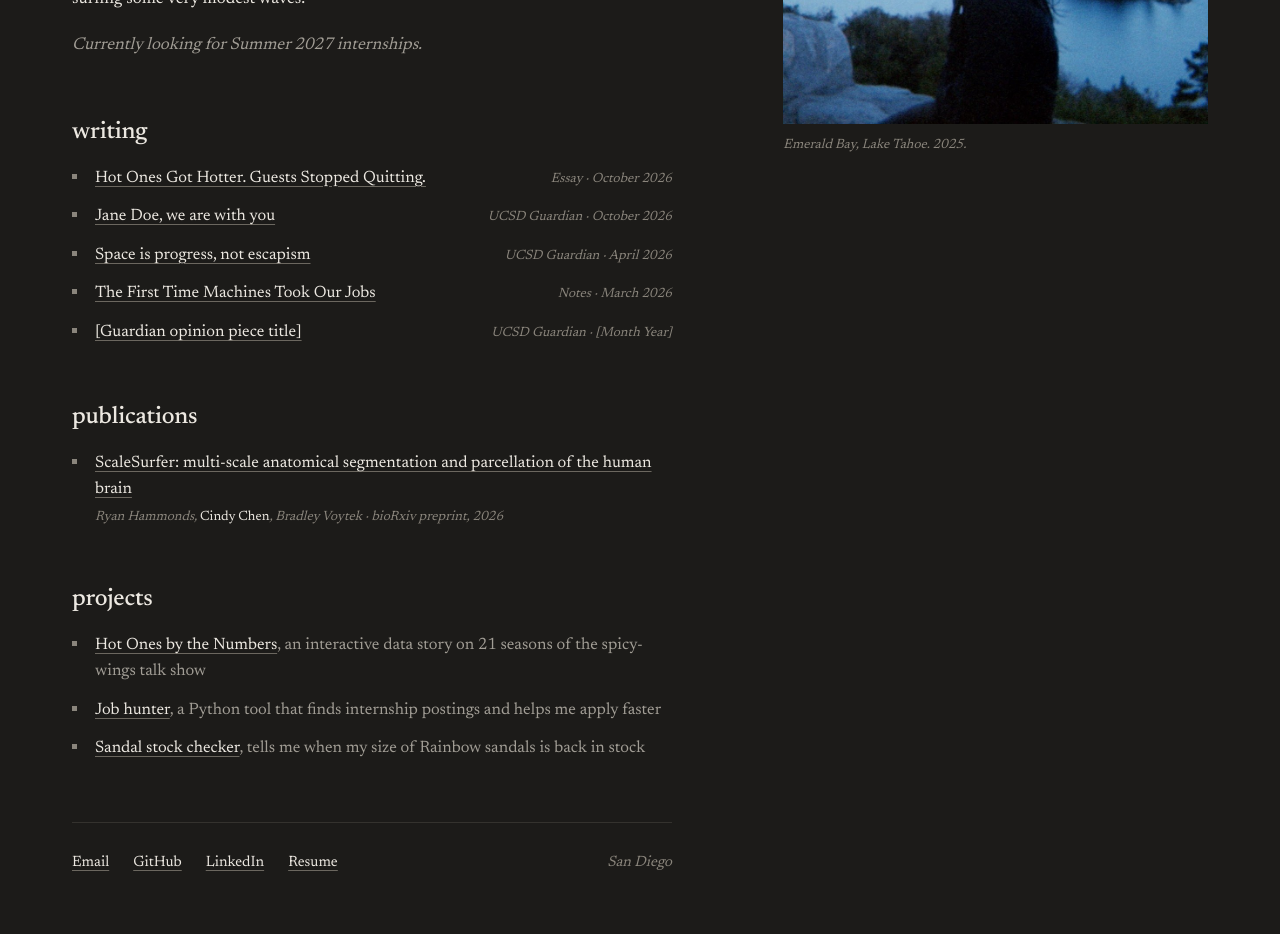
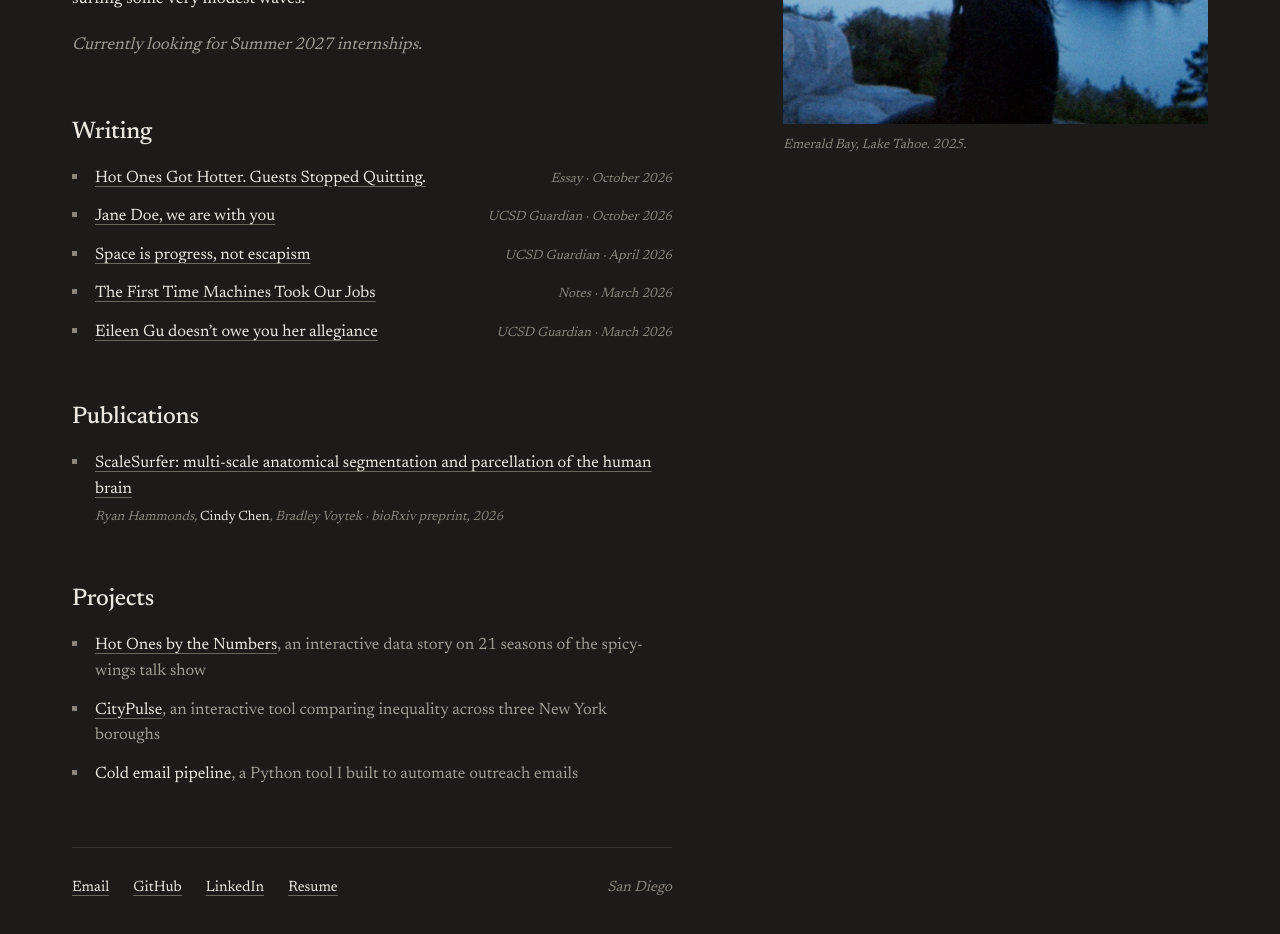
Before and after one commit to cindysze/cindysze.github.io, a Next.js app: page / in a window 1280 px wide. Shown: the part 560-1494 px from the top of the page. Built offline with nearby package versions, Linux system fonts and the light colour scheme.

Commit message:
final touches

```diff
--- a/app/globals.css
+++ b/app/globals.css
@@ -149,6 +149,7 @@ a:hover { color: #ffffff; text-decoration-color: var(--text); }
   border-top: 1px solid var(--line);
   font-size: 15px;
 }
+.nolink { color: var(--text); }
 .footer-links { display: flex; flex-wrap: wrap; gap: 24px; }
 .place { color: var(--faint); font-style: italic; }
 
--- a/app/page.js
+++ b/app/page.js
@@ -5,7 +5,7 @@ const writing = [
   { title: "Jane Doe, we are with you", label: "UCSD Guardian", date: "October 2026", href: "/jane-doe.html" },
   { title: "Space is progress, not escapism", label: "UCSD Guardian", date: "April 2026", href: "/space.html" },
   { title: "The First Time Machines Took Our Jobs", label: "Notes", date: "March 2026", href: "/machines.html" },
-  { title: "[Guardian opinion piece title]", label: "UCSD Guardian", date: "[Month Year]", href: "#" },
+  { title: "Eileen Gu doesn’t owe you her allegiance", label: "UCSD Guardian", date: "March 2026", href: "/eileen-gu.html" },
 ];
 
 const publications = [
@@ -19,8 +19,9 @@ const publications = [
 
 const projects = [
   { name: "Hot Ones by the Numbers", desc: "an interactive data story on 21 seasons of the spicy-wings talk show", href: "/hot-ones.html" },
-  { name: "Job hunter", desc: "a Python tool that finds internship postings and helps me apply faster", href: "#" },
-  { name: "Sandal stock checker", desc: "tells me when my size of Rainbow sandals is back in stock", href: "#" },
+  { name: "CityPulse", desc: "an interactive tool comparing inequality across three New York boroughs", href: "https://public.tableau.com/app/profile/cindy.chen2025/viz/CityPulse/Dashboard13" },
+  // no href yet: renders as plain text until there's a link
+  { name: "Cold email pipeline", desc: "a Python tool I built to automate outreach emails" },
 ];
 
 const links = [
@@ -71,7 +72,7 @@ export default function Home() {
       </header>
 
       <section className="section">
-        <h2 className="section-title">writing</h2>
+        <h2 className="section-title">Writing</h2>
         <ul className="list">
           {writing.map((post, i) => (
             <li key={i}>
@@ -86,7 +87,7 @@ export default function Home() {
       </section>
 
       <section className="section">
-        <h2 className="section-title">publications</h2>
+        <h2 className="section-title">Publications</h2>
         <ul className="list">
           {publications.map((pub) => (
             <li key={pub.title}>
@@ -112,14 +113,14 @@ export default function Home() {
       </section>
 
       <section className="section">
-        <h2 className="section-title">projects</h2>
+        <h2 className="section-title">Projects</h2>
         <ul className="list">
           {projects.map((p) => (
             <li key={p.name}>
               <span className="item">
                 <span className="bullet" aria-hidden="true" />
                 <span>
-                  <a href={p.href}>{p.name}</a>
+                  {p.href ? <a href={p.href}>{p.name}</a> : <span className="nolink">{p.name}</span>}
                   <span className="desc">, {p.desc}</span>
                 </span>
               </span>
--- /dev/null
+++ b/public/eileen-gu.html
@@ -0,0 +1,81 @@
+<!doctype html>
+<html lang="en">
+<head>
+<meta charset="utf-8">
+<meta name="viewport" content="width=device-width, initial-scale=1">
+<title>Eileen Gu doesn’t owe you her allegiance</title>
+<link rel="preconnect" href="https://fonts.googleapis.com">
+<link rel="preconnect" href="https://fonts.gstatic.com" crossorigin>
+<link rel="stylesheet" href="https://fonts.googleapis.com/css2?family=Newsreader:ital,opsz,wght@0,6..72,400;0,6..72,500;0,6..72,600;1,6..72,400&display=swap">
+<style>
+/* Writing page: same reading column and type as hot-ones.html, plus a "published in" note for pieces that ran elsewhere */
+:root {
+  --bg: #1c1b19; --card: #232220; --ink: #ece8e1; --muted: #a19d95; --faint: #8a857c; --rule: #34322e; --underline: #6b675f;
+  --body: Newsreader, "Iowan Old Style", Georgia, serif;
+  color-scheme: dark;
+}
+
+body { background: var(--bg); color: var(--ink); font-family: var(--body); font-size: 23px; line-height: 1.65; -webkit-font-smoothing: antialiased; }
+a { color: var(--ink); text-decoration: underline; text-decoration-color: var(--underline); text-decoration-thickness: 1px; text-underline-offset: 4px; transition: text-decoration-color .2s; }
+a:hover { text-decoration-color: var(--ink); }
+.back { font-size: 17px; font-style: italic; color: var(--faint); text-decoration: none; }
+.back:hover { color: var(--ink); }
+.page { padding-left: max(16px, env(safe-area-inset-left, 0px)); padding-right: max(16px, env(safe-area-inset-right, 0px)); padding-block: 48px 64px; }
+.col { width: 100%; max-width: 900px; margin: 0 auto; }
+.story { display: flex; flex-direction: column; gap: 56px; }
+section { display: flex; flex-direction: column; gap: 18px; }
+p { margin: 0; }
+h1 { font-family: var(--body); text-wrap: balance; margin: 0; line-height: 1.05; font-size: clamp(40px, 6.5vw, 64px); font-weight: 400; letter-spacing: -0.02em; }
+.kicker { font-size: 17px; font-style: italic; color: var(--faint); }
+.byline { font-size: 17px; color: var(--muted); }
+.byline b { color: var(--ink); }
+.hero { display: flex; flex-direction: column; gap: 18px; }
+
+/* "Originally published in" note */
+.pub { display: flex; flex-wrap: wrap; align-items: baseline; gap: 4px 10px; border: 1px solid var(--rule); border-left: 3px solid var(--ink); background: var(--card); border-radius: 4px; padding: 12px 16px; font-size: 16px; line-height: 1.45; color: var(--muted); }
+.pub b { color: var(--ink); font-weight: 500; }
+.pub a { margin-left: auto; font-style: italic; white-space: nowrap; }
+
+
+/* desktop renders at 80% scale, matching hot-ones.html */
+@media (min-width: 700px) { .page { zoom: 0.8; } }
+@media (max-width: 560px) {
+  body { font-size: 17.5px; }
+  .pub a { margin-left: 0; }
+}
+</style>
+</head>
+<body>
+<div class="page"><article class="story">
+
+  <header class="col hero">
+    <a class="back" href="/">← Cindy Chen</a>
+    <div class="pub">
+      <span>Originally published in <b>The UCSD Guardian</b> · Opinion · March 9, 2026</span>
+      <a href="https://ucsdguardian.org/2026/03/09/eileen-gu-doesnt-owe-you-her-allegiance/">Read it there →</a>
+    </div>
+    <div class="kicker">Opinion · March 2026</div>
+    <h1>Eileen Gu doesn’t owe you her allegiance</h1>
+    <p class="byline">By <b>Cindy Chen</b></p>
+  </header>
+
+  <section class="col">
+    <p>Last month, freestyle skier Eileen Gu soared through the halfpipe, landing the kind of runs that win Olympic medals — in her case, one gold and two silvers at the Milano Cortina Games. But her performance quickly gave way to a very different conversation.</p>
+    <p>A San Francisco-born freestyle skiing prodigy who has competed for China since 2016, Gu became the center of a political firestorm during the 2026 Winter Olympics. Public figures across the ideological spectrum, including Vice President JD Vance, argued that someone who “grew up in the United States” and “benefited from our education system” should compete for the U.S.</p>
+    <p>But this expectation is strangely selective. Cases like Gu’s are hardly rare.</p>
+    <p>Take tennis star Naomi Osaka, for example, who has lived and trained in the U.S. since she was 3 years old and competes for Japan, the country of her mother’s birth. There’s also NBA guard Jordan Clarkson, born and raised in Florida, who represents the Philippines to honor his Filipino heritage. Neither athlete caused nearly the same level of national debate on whether they had somehow “benefited from American freedoms” and therefore owed the U.S. their allegiance.</p>
+    <p>Perhaps the closest parallel is freestyle alpine skier Zoe Atkin, who competed alongside Gu in the 2026 Winter Olympics. Atkin grew up between the East Coast and Utah and now attends Stanford University — the same university as Gu. Despite being born and raised in the U.S., she chooses to represent the United Kingdom through her father’s nationality. Like Gu, Atkin developed her athletic career in American training systems while competing internationally for another country.</p>
+    <p>All of these athletes share similar biographies: American training, American education, and dual-nationality backgrounds that allow them to compete elsewhere. Yet, only one has been so widely criticized for it. If the concern were truly about athletes exploiting American resources to compete abroad, Gu — who spent summers in Beijing throughout her childhood — would arguably face less criticism than athletes who have spent little or no time in the countries they represent.</p>
+    <p>The difference is not the act itself, but the country involved.</p>
+    <p>Critics point to China’s human rights record as the central indictment of Gu’s choice, the tone of which can border on absolutism. On “The Ingraham Angle,” for instance, Fox News host Laura Ingraham criticized Gu for being “paid off by a communist country that tortures political prisoners” and “oppresses Christians.”</p>
+    <p>This discourse treats Gu as if her Olympic affiliation perfectly reflects her take on global politics. Yes, China’s human rights record is undeniably serious and complicated. But since when were athletes meant to function as geopolitical moral agents? Athletes are competitors, not diplomats. They do not negotiate treaties, alter foreign policy, or determine a nation’s human rights record.</p>
+    <p>Not only are these criticisms of Gu flawed, but they are also deeply hypocritical. Many of the same voices claiming Gu should appreciate American freedoms are also defending President Donald Trump’s policies that erode those very freedoms at home. Over the past year, Trump has been accused of targeting protestors and violating their First Amendment rights while backing deportations that bypass basic due process. To apply the defense of “American freedom” selectively is an inherent contradiction.</p>
+    <p>Beyond all of these inconsistencies lies a more personal reality. Gu is arguably as Chinese as she is American: She was raised by a single Chinese mother, speaks fluent Mandarin, and spent much of her childhood traveling to Beijing each summer to attend cram school. Yet, even this biography is beside the point. Identity, especially for children of immigrants, is rarely confined to a single national label.</p>
+    <p>The real question is this: Are dual-heritage Americans only allowed to “choose” one side of their identity when that choice aligns with U.S. interests?</p>
+    <p>The cases brought against Gu — that she was “sold out” to compete for another country, that China is communist, that she somehow owes the U.S. — begin to collapse the moment they are placed alongside the many similar cases that seemingly provoked no outrage at all. What is left behind is less about anything Gu herself did and more about the discomfort of seeing a star athlete win medals for another country.</p>
+    <p>Strip away the moral posturing and call it like it is: The U.S. is angry that it didn’t make the podium.</p>
+  </section>
+
+</article></div>
+</body>
+</html>
```
